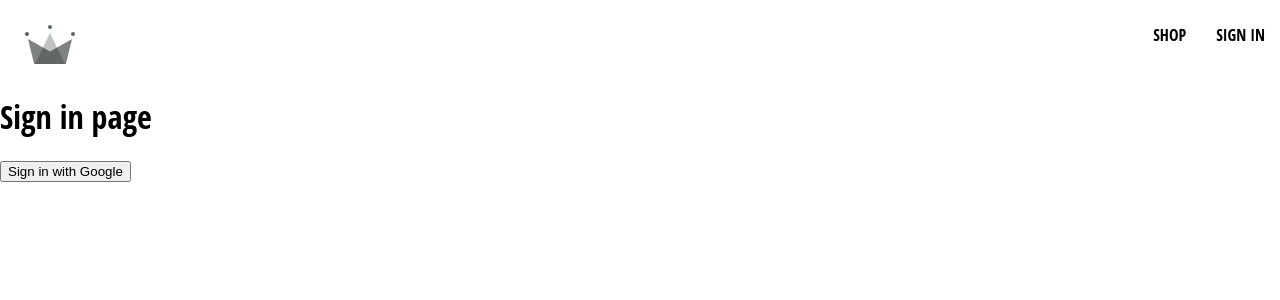
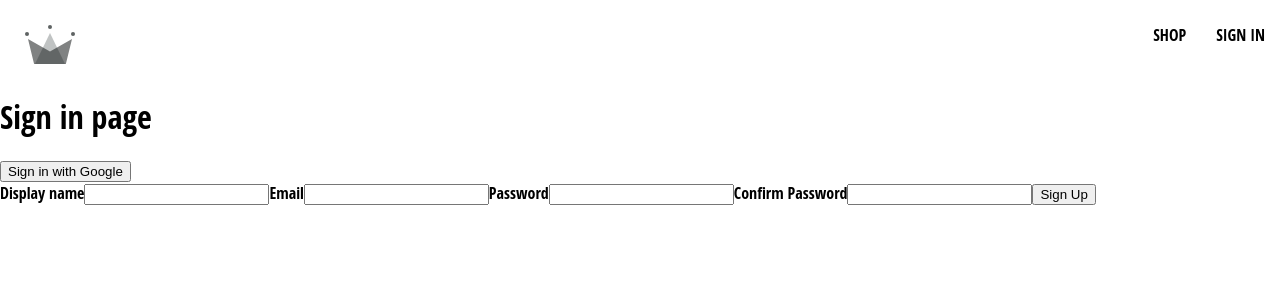
Before and after one commit to ItaniAK/22_crown-clothing, a React (Create React App) app: page /sign-in in a window 1280 px wide. Shown: the top 300 px of the page. Built offline with nearby package versions, Linux system fonts and the light colour scheme.

Commit message:
[+] 96 add form field to project

```diff
--- /dev/null
+++ b/src/components/sign-up-form/sign-up-form.jsx
@@ -0,0 +1,63 @@
+import React, { useState } from 'react';
+
+const defaultFormField = {
+    displayName: '',
+    email: '',
+    password: '',
+    confirmPassword: ''
+}
+
+function SignUpForm() {
+    const [ formField, setFormField ] = useState(defaultFormField);
+    const { displayName, email, password, confirmPassword } = formField;
+
+    console.log(formField);
+
+    const handleChange = (event) => {
+        const {name, value} = event.target;
+        setFormField({...formField, [name]: value});
+    }
+
+    return (
+        <div>
+            <form action="">
+            <label>Display name</label>
+            <input
+                required
+                type="text"
+                name='displayName'
+                value={displayName}
+                onChange={handleChange}
+            />
+            <label>Email</label>
+            <input
+                required
+                type="email"
+                name='email'
+                value={email}
+                onChange={handleChange}
+                />
+            <label>Password</label>
+            <input
+                required
+                type="password"
+                name='password'
+                value={password}
+                onChange={handleChange}
+                />
+            <label>Confirm Password</label>
+            <input
+                required
+                type="password"
+                name='confirmPassword'
+                value={confirmPassword}
+                onChange={handleChange}
+                />
+            <button type="submit">Sign Up</button>
+            </form>
+        </div>
+    );
+}
+
+
+export default SignUpForm;
--- a/src/routes/sign-in/sign-in.jsx
+++ b/src/routes/sign-in/sign-in.jsx
@@ -1,4 +1,6 @@
 import {createUserDocumentFromAuth, signInWithGooglePopup} from '../../utils/firebase';
+
+import SignUpForm from '../../components/sign-up-form/sign-up-form';
 
 const SignIn = () => {
   const logGoogleUser = async () => {
@@ -12,6 +14,7 @@ const SignIn = () => {
         <button onClick={logGoogleUser}>
           Sign in with Google
         </button>
+        <SignUpForm />
       </div>
   )
 }
--- a/src/utils/firebase.js
+++ b/src/utils/firebase.js
@@ -23,14 +23,14 @@ const firebaseConfig = {
 
 const firebaseApp = initializeApp(firebaseConfig);
 
-const provider = new GoogleAuthProvider();
+const googleProvider = new GoogleAuthProvider();
 
-provider.setCustomParameters({
+googleProvider.setCustomParameters({
   prompt: "select_account"
 });
 
 export const auth = getAuth();
-export const signInWithGooglePopup = () => signInWithPopup(auth, provider);
+export const signInWithGooglePopup = () => signInWithPopup(auth, googleProvider);
 
 export const db = getFirestore();
 
```
Also changed, not shown: src/components/category-item/category-item.jsx (line endings or trailing spaces).
